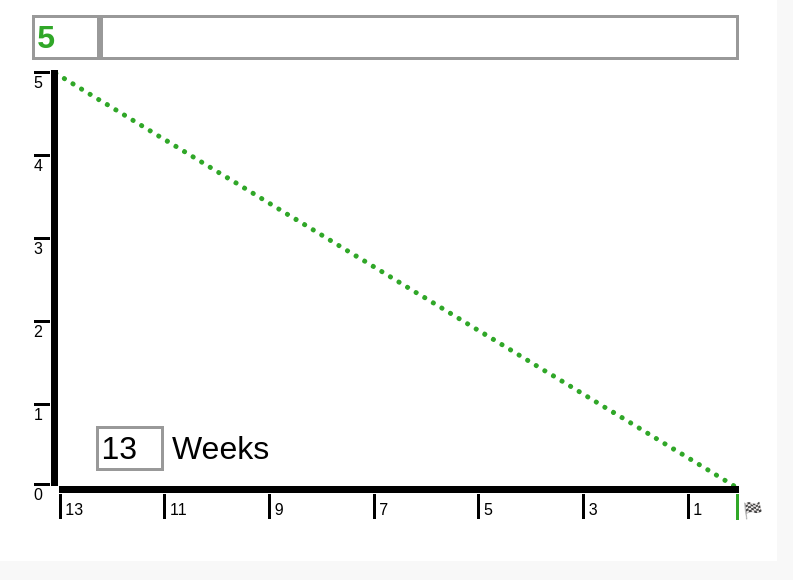
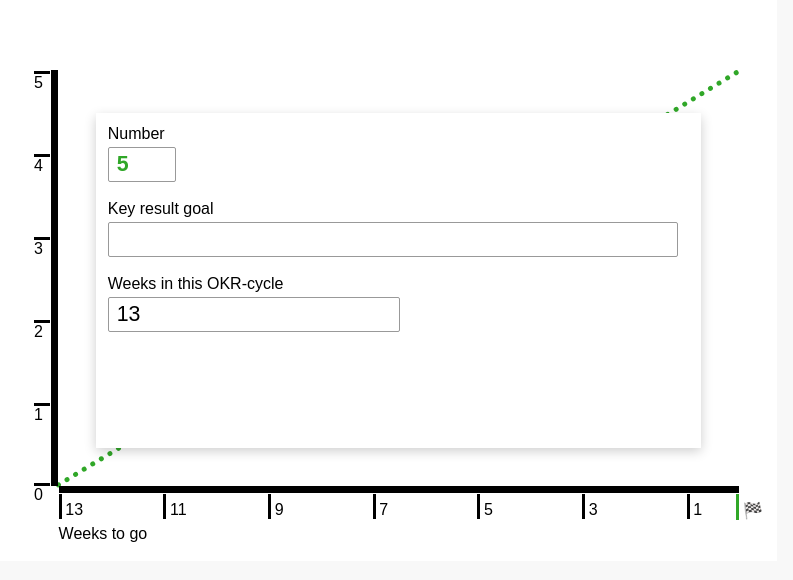
Before and after one commit to code-shambles/okr-burndown, a plain HTML site: page index.html in a window 1280 px wide. Shown: the whole page, without its empty margins (17-810 px from the left). Drawn offline with Linux system fonts and the light colour scheme.

Commit message:
change to burn-up + refined form

```diff
--- a/index.html
+++ b/index.html
@@ -25,54 +25,9 @@
         margin: 0;
         position: absolute;
         top: 4mm;
-        left: 13mm;
-        font-size: 12pt;
-      }
-      .kr-number,
-      .kr-text,
-      .kr-weeks {
-        font-size: 24pt;
-        border: 1mm solid #999;
-      }
-      @media only print {
-        .kr-number,
-        .kr-text {
-          border-color: white;
-        }
-      }
-      .kr-number {
-        width: 18mm;
-        font-weight: bold;
-        text-align: left;
-        color: #30a728!important;
-      }
-      .kr-number::-webkit-inner-spin-button,
-      .kr-number::-webkit-outer-spin-button,
-      .kr-weeks::-webkit-inner-spin-button,
-      .kr-weeks::-webkit-outer-spin-button {
-        -webkit-appearance: none;
-        margin: 0;
-      }
-      .kr-text {
-        width: 169mm;
-      }
-      .kr-weeks {
-        position: absolute;
-        bottom: 24mm;
-        left: 30mm;
-        width: 18mm;
-      }
-      .kr-weeks-label {
-        position: absolute;
-        bottom: 25mm;
-        left: 50mm;
-        font-size: 24pt;
-      }
-      @media only print {
-        .kr-weeks,
-        .kr-weeks-label {
-          display: none;
-        }
+        left: 23mm;
+        right: 10mm;
+        font-size: 20pt;
       }
       .chart {
         position: absolute;
@@ -84,12 +39,12 @@
       }
       .ideal-line {
         position: absolute;
-        top: 0;
+        bottom: -1mm;
         left: -1mm;
         width: 211.5mm;
         height: 0;
         border-top: 1.5mm dotted #30a728;
-        transform: rotate(31.3deg);
+        transform: rotate(-31.3deg);
         transform-origin: top left;
       }
       .axis {
@@ -111,6 +66,11 @@
       .x-axis {
         bottom: -2mm;
         border-bottom: 2mm solid #000;
+      }
+      .x-axis .axis-label {
+        position: absolute;
+        left: 0;
+        bottom: -15mm;
       }
       .x-axis .ticks {
         right: 0;
@@ -146,43 +106,91 @@
         top: auto;
         bottom: -9mm;
       }
+
+      .kr-form {
+        position: absolute;
+        top: 30mm;
+        right: 20mm;
+        bottom: 30mm;
+        left: 30mm;
+        padding: 3mm;
+        box-shadow: 0 1mm 3mm rgba(0, 0, 0, 0.2);
+        background: #fff;
+      }
+      @media only print {
+        .kr-form {
+          display: none;
+        }
+      }
+      .kr-number,
+      .kr-text,
+      .kr-weeks {
+        font-size: 16pt;
+        border: 1px solid #999;
+        border-radius: 2px;
+        padding: 4px 8px;
+        margin-top: 4px;
+      }
+      .kr-number {
+        width: 18mm;
+        font-weight: bold;
+        text-align: left;
+        color: #30a728 !important;
+      }
+      .kr-number::-webkit-inner-spin-button,
+      .kr-number::-webkit-outer-spin-button,
+      .kr-weeks::-webkit-inner-spin-button,
+      .kr-weeks::-webkit-outer-spin-button {
+        -webkit-appearance: none;
+        margin: 0;
+      }
+      .kr-text {
+        width: calc(100% - 3mm);
+      }
     </style>
   </head>
   <body>
     <article class="kr">
-      <h3 class="kr-title"><input class="kr-number" id="kr-number" type="number" /><input class="kr-text" type="text" /></h3>
+      <h3 class="kr-title" id="kr-title"></h3>
       <div class="chart">
         <div class="ideal-line"></div>
 
         <div class="x-axis axis" id="x-axis">
-          <ul class="ticks" id="x-ticks">
-          </ul>
+          <ul class="ticks" id="x-ticks"></ul>
+          <span class="axis-label">Weeks to go</span>
         </div>
 
-        <div class="y-axis axis" id="y-axis">
-          <ul class="ticks" id="y-ticks">
-          </ul>
-        </div>
+        <div class="y-axis axis" id="y-axis"><ul class="ticks" id="y-ticks"></ul></div>
       </div>
-      <input class="kr-weeks" id="kr-weeks" type="number" />
-      <span class="kr-weeks-label">Weeks</span>
+      <div class="kr-form">
+        Number<br />
+        <input class="kr-number" id="kr-number" type="number" /><br /><br />
+        Key result goal<br />
+        <input class="kr-text" id="kr-text" type="text" /><br /><br />
+        Weeks in this OKR-cycle<br />
+        <input class="kr-weeks" id="kr-weeks" type="number" />
+      </div>
     </article>
 
     <script>
+      function removeChildren(parentNode) {
+        while (parentNode.firstChild) {
+          parentNode.removeChild(parentNode.firstChild);
+        }
+      }
+
       function createYTicks(number) {
         const ticksNode = document.getElementById('y-ticks');
         const skipTick = number < 11 ? 1 : number < 21 ? 2 : number < 31 ? 4 : number < 51 ? 5 : 10;
         const showUnlabeledTicks = number < 41;
         let height = 110;
 
-        while (ticksNode.firstChild) {
-          ticksNode.removeChild(ticksNode.firstChild);
-        }
+        removeChildren(ticksNode);
 
         for (let i = 1; i <= number; i += 1) {
           if (showUnlabeledTicks || i % skipTick === 0) {
             const label = i;
-            const yPos = (height / number * i) - 10;
+            const yPos = (height / number) * i - 10;
             const tickNode = document.createElement('li');
             tickNode.className = 'tick';
             tickNode.style.bottom = `${yPos}mm`;
@@ -211,7 +219,7 @@
 
         for (let i = 0; i < weeks; i += step) {
           const label = weeks - i;
-          const yPos = (width / weeks * i);
+          const yPos = (width / weeks) * i;
           const tickNode = document.createElement('li');
           tickNode.className = 'tick';
           tickNode.style.left = `${yPos}mm`;
@@ -226,22 +234,27 @@
         tickNode.appendChild(document.createTextNode('🏁'));
       }
 
+      const textNode = document.getElementById('kr-text');
+      const headlineNode = document.getElementById('kr-title');
       const numberNode = document.getElementById('kr-number');
+      const weeksNode = document.getElementById('kr-weeks');
       numberNode.addEventListener('keyup', ev => {
         if (ev.target.value == parseInt(ev.target.value) && parseInt(ev.target.value) > 0) {
           createYTicks(parseInt(ev.target.value));
-        }
-        else {
+        } else {
           ev.target.value = '';
         }
+        removeChildren(headlineNode);
+        headlineNode.appendChild(document.createTextNode(event.target.value + ' ' + textNode.value));
       });
-
-      const weeksNode = document.getElementById('kr-weeks');
+      textNode.addEventListener('keyup', ev => {
+        removeChildren(headlineNode);
+        headlineNode.appendChild(document.createTextNode(numberNode.value + ' ' + ev.target.value));
+      });
       weeksNode.addEventListener('keyup', ev => {
         if (ev.target.value == parseInt(ev.target.value) && parseInt(ev.target.value) > 0) {
           createXTicks(parseInt(ev.target.value));
-        }
-        else {
+        } else {
           ev.target.value = '';
         }
       });
```
